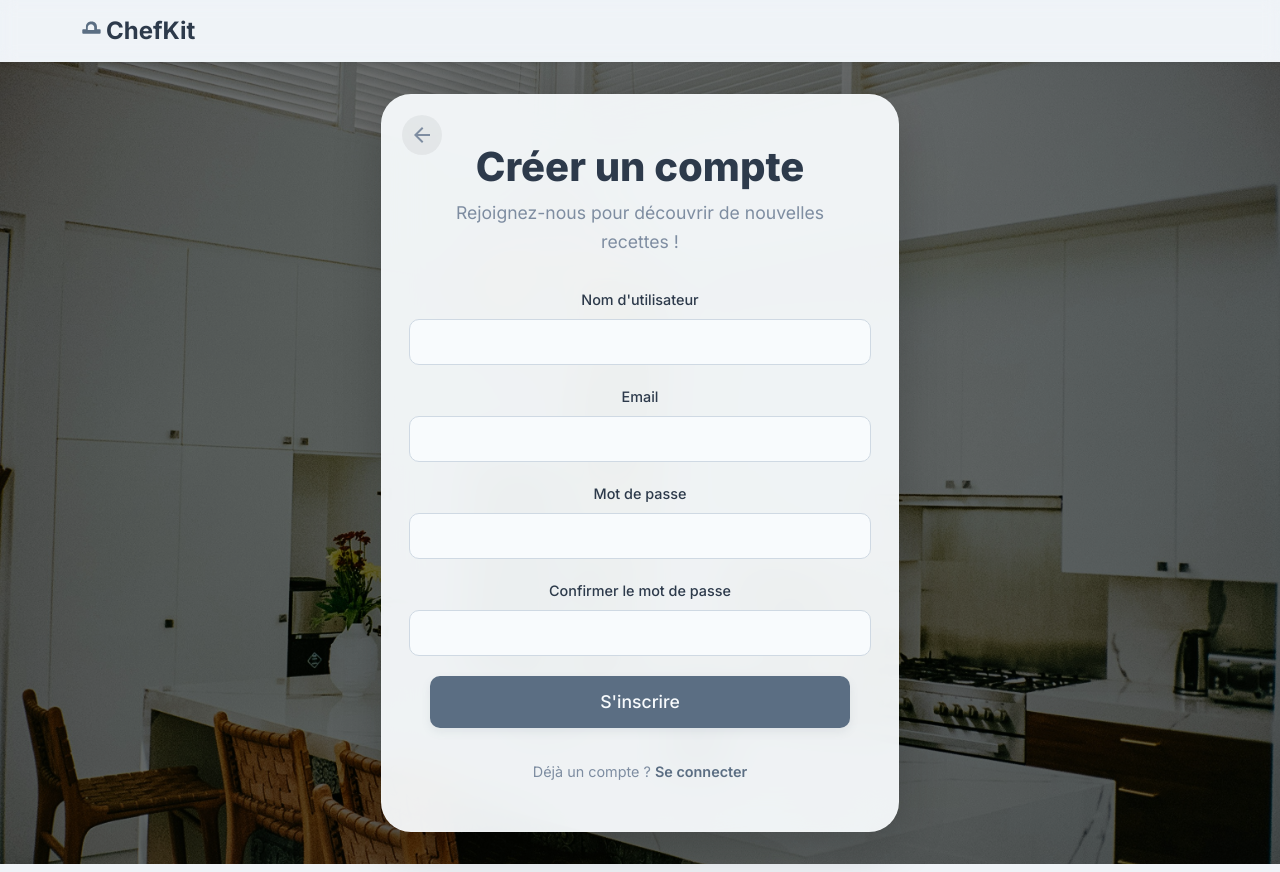
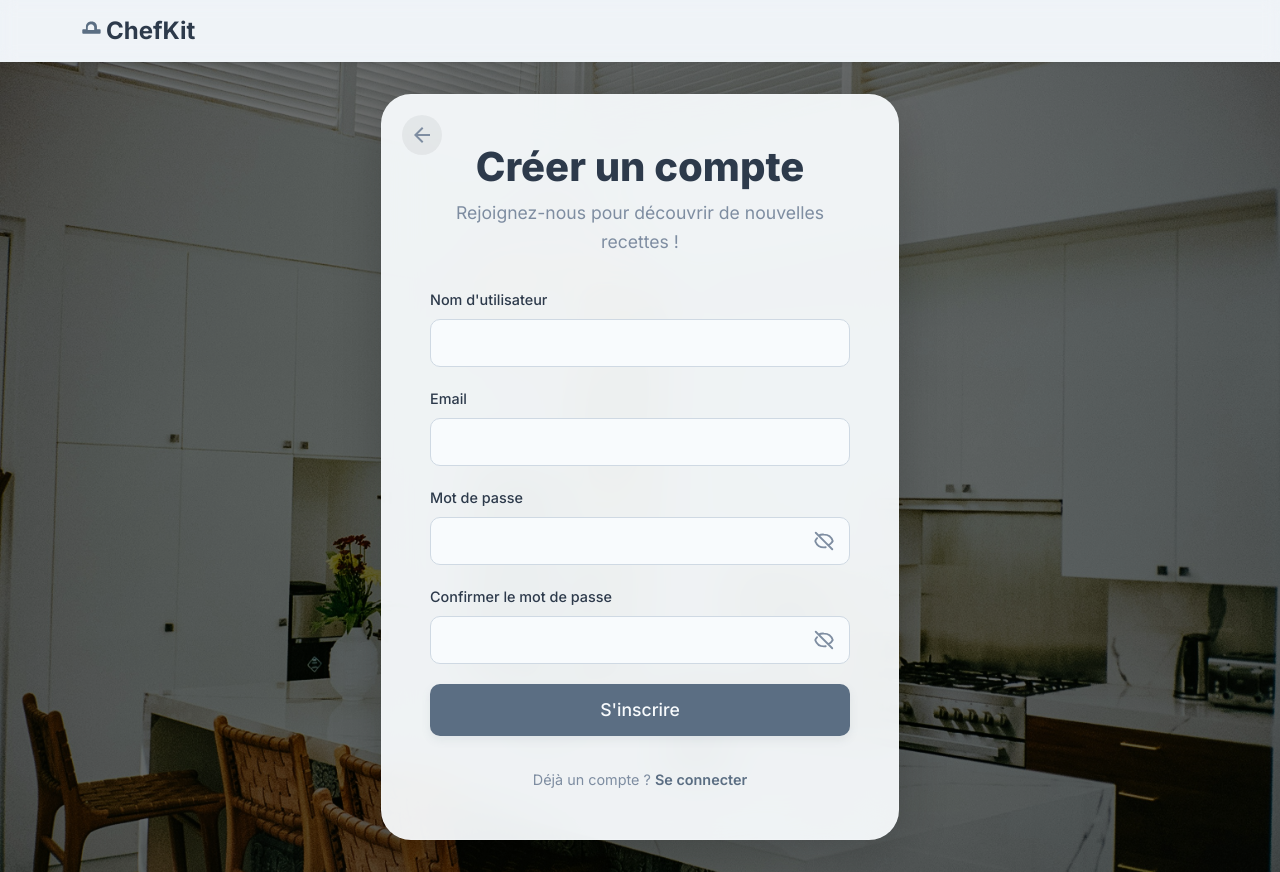
Before and after one commit to SebDors/ChefKit_front, an Angular app: page /register in a window 1280 px wide. Built offline with nearby package versions, Linux system fonts and the light colour scheme.

Commit message:
ajout de cache et visibilité password

```diff
--- a/src/app/login/login.component.html
+++ b/src/app/login/login.component.html
@@ -34,11 +34,40 @@
 
       <div class="form-group">
         <label for="password" class="form-label">Mot de passe</label>
-        <input type="password" id="password" formControlName="password" class="form-input" [class.is-invalid]="loginForm.get('password')?.invalid && loginForm.get('password')?.touched">
-        <div *ngIf="loginForm.get('password')?.invalid && (loginForm.get('password')?.dirty || loginForm.get('password')?.touched)" class="error-message">
-          <div *ngIf="loginForm.get('password')?.errors?.['required']">Le mot de passe est requis.</div>
-        </div>
-      </div>
+
+        <div class="password-wrapper">
+          <input
+            [type]="passwordVisible() ? 'text' : 'password'"
+            id="password"
+            formControlName="password"
+            class="form-input"
+            [class.is-invalid]="loginForm.get('password')?.invalid && loginForm.get('password')?.touched"
+          >
+
+          <button
+            type="button"
+            class="toggle-password-btn"
+            (click)="togglePasswordVisibility()"
+            aria-label="Afficher ou masquer le mot de passe"
+          >
+            <svg *ngIf="passwordVisible()" xmlns="http://www.w3.org/2000/svg" fill="none" viewBox="0 0 24 24" stroke="currentColor">
+              <path stroke-linecap="round" stroke-linejoin="round" stroke-width="2"
+                    d="M15 12a3 3 0 11-6 0 3 3 0 016 0z" />
+              <path stroke-linecap="round" stroke-linejoin="round" stroke-width="2"
+                    d="M2.458 12C3.732 7.943 7.523 5 12 5c4.477 0 8.268 2.943 9.542 7-1.274 4.057-5.065 7-9.542 7-4.477 0-8.268-2.943-9.542-7z" />
+            </svg>
+            <svg *ngIf="!passwordVisible()" xmlns="http://www.w3.org/2000/svg" fill="none" viewBox="0 0 24 24" stroke="currentColor">
+              <path stroke-linecap="round" stroke-linejoin="round" stroke-width="2"
+                    d="M13.875 18.825A10.05 10.05 0 0112 19c-4.477 0-8.268-2.943-9.542-7a9.956 9.956 0 012.01-3.033M6.12 6.12A9.969 9.969 0 0112 5c4.477 0 8.268 2.943 9.542 7a9.953 9.953 0 01-4.243 4.243M3 3l18 18" />
+            </svg>
+                  </button>
+                </div>
+
+                <div *ngIf="loginForm.get('password')?.invalid && (loginForm.get('password')?.dirty || loginForm.get('password')?.touched)" class="error-message">
+                  <div *ngIf="loginForm.get('password')?.errors?.['required']">Le mot de passe est requis.</div>
+                </div>
+              </div>
+
 
       <div *ngIf="errorMessage()" class="api-error-message">
         {{ errorMessage() }}
--- a/src/app/login/login.component.scss
+++ b/src/app/login/login.component.scss
@@ -6,7 +6,7 @@
   display: flex;
   align-items: center;
   justify-content: center;
-  min-height: calc(100vh - 70px); // Hauteur totale moins la hauteur du header
+  min-height: calc(100vh - 70px);
   padding: var(--spacing-lg) var(--spacing-md);
   background-image: url('/assets/images/hero-background.jpg');
   background-size: cover;
@@ -74,6 +74,7 @@
   font-weight: var(--chefkit-font-weight-medium);
   color: var(--chefkit-text-dark);
   margin-bottom: var(--spacing-xs);
+  align-self: flex-start;
 }
 
 .form-input {
@@ -86,6 +87,9 @@
   transition: all 0.2s ease-in-out;
   color: var(--chefkit-text-dark);
   font-family: var(--chefkit-font-family-sans);
+  box-sizing: border-box;
+  height: 48px;
+  line-height: 1.5;
 
   &::placeholder {
     color: var(--chefkit-text-muted);
@@ -109,6 +113,7 @@
   color: #d32f2f;
   padding-top: var(--spacing-xxs);
   font-weight: var(--chefkit-font-weight-medium);
+  align-self: flex-start;
 }
 
 .api-error-message {
@@ -123,6 +128,47 @@
   font-weight: var(--chefkit-font-weight-medium);
 }
 
+/* masquer le mot de passe */
+.password-wrapper {
+  position: relative;
+  width: 100%;
+  display: flex;
+  align-items: center;
+
+  .form-input {
+    flex-grow: 1;
+    padding-right: 45px;
+  }
+
+  .toggle-password-btn {
+    position: absolute;
+    top: 50%;
+    right: 10px;
+    transform: translateY(-50%);
+    background: none;
+    border: none;
+    cursor: pointer;
+    color: var(--chefkit-text-light);
+    display: flex;
+    align-items: center;
+    justify-content: center;
+    padding: 5px;
+    z-index: 3;
+
+
+    svg {
+      width: 22px;
+      height: 22px;
+      display: block;
+    }
+
+    &:hover {
+      color: var(--chefkit-text-dark);
+      transform: translateY(-50%) scale(1.1);
+    }
+  }
+}
+
 /* Bouton de soumission */
 .auth-form__submit-button {
   width: 100%;
@@ -132,7 +178,7 @@
   display: flex;
   align-items: center;
   justify-content: center;
-  min-height: 50px; // Hauteur fixe pour éviter le décalage lors du chargement
+  min-height: 50px;
 }
 
 /* Footer de la carte (lien vers l'inscription) */
--- a/src/app/login/login.component.ts
+++ b/src/app/login/login.component.ts
@@ -14,6 +14,7 @@ import { AuthService } from '../auth.service';
 export class LoginComponent {
   isLoading = signal(false);
   errorMessage = signal('');
+  passwordVisible = signal(false);
 
   loginForm = new FormGroup({
     // CHANGEMENT ICI : Utilise nomUtilisateur au lieu de email
@@ -25,6 +26,10 @@ export class LoginComponent {
     private authService: AuthService,
     private router: Router
   ) { }
+
+  togglePasswordVisibility() {
+    this.passwordVisible.set(!this.passwordVisible());
+  }
 
   onSubmit() {
     this.isLoading.set(true);
--- a/src/app/register/register.component.html
+++ b/src/app/register/register.component.html
@@ -40,18 +40,60 @@
         </div>
       </div>
 
+      <!-- Mot de passe -->
       <div class="form-group">
         <label for="password" class="form-label">Mot de passe</label>
-        <input type="password" id="password" formControlName="password" class="form-input" [class.is-invalid]="registerForm.get('password')?.invalid && registerForm.get('password')?.touched">
+        <div class="password-wrapper">
+          <input
+            [type]="passwordVisible() ? 'text' : 'password'"
+            id="password"
+            formControlName="password"
+            class="form-input"
+            [class.is-invalid]="registerForm.get('password')?.invalid && registerForm.get('password')?.touched">
+
+          <button type="button" class="toggle-password-btn" (click)="togglePasswordVisibility()" aria-label="Afficher/masquer le mot de passe">
+            <svg *ngIf="passwordVisible()" xmlns="http://www.w3.org/2000/svg" fill="none" viewBox="0 0 24 24" stroke="currentColor">
+              <path stroke-linecap="round" stroke-linejoin="round" stroke-width="2"
+                    d="M15 12a3 3 0 11-6 0 3 3 0 016 0z" />
+              <path stroke-linecap="round" stroke-linejoin="round" stroke-width="2"
+                    d="M2.458 12C3.732 7.943 7.523 5 12 5c4.477 0 8.268 2.943 9.542 7-1.274 4.057-5.065 7-9.542 7-4.477 0-8.268-2.943-9.542-7z" />
+            </svg>
+            <svg *ngIf="!passwordVisible()" xmlns="http://www.w3.org/2000/svg" fill="none" viewBox="0 0 24 24" stroke="currentColor">
+              <path stroke-linecap="round" stroke-linejoin="round" stroke-width="2"
+                    d="M13.875 18.825A10.05 10.05 0 0112 19c-4.477 0-8.268-2.943-9.542-7a9.956 9.956 0 012.01-3.033M6.12 6.12A9.969 9.969 0 0112 5c4.477 0 8.268 2.943 9.542 7a9.953 9.953 0 01-4.243 4.243M3 3l18 18" />
+            </svg>
+          </button>
+        </div>
         <div *ngIf="registerForm.get('password')?.invalid && (registerForm.get('password')?.dirty || registerForm.get('password')?.touched)" class="error-message">
           <div *ngIf="registerForm.get('password')?.errors?.['required']">Le mot de passe est requis.</div>
           <div *ngIf="registerForm.get('password')?.errors?.['minlength']">Doit contenir au moins 6 caractères.</div>
         </div>
       </div>
 
+      <!-- Confirmer le mot de passe -->
       <div class="form-group">
         <label for="confirmPassword" class="form-label">Confirmer le mot de passe</label>
-        <input type="password" id="confirmPassword" formControlName="confirmPassword" class="form-input" [class.is-invalid]="registerForm.get('confirmPassword')?.invalid && registerForm.get('confirmPassword')?.touched">
+        <div class="password-wrapper">
+          <input
+            [type]="confirmPasswordVisible() ? 'text' : 'password'"
+            id="confirmPassword"
+            formControlName="confirmPassword"
+            class="form-input"
+            [class.is-invalid]="registerForm.get('confirmPassword')?.invalid && registerForm.get('confirmPassword')?.touched">
+
+          <button type="button" class="toggle-password-btn" (click)="toggleConfirmPasswordVisibility()" aria-label="Afficher/masquer la confirmation">
+            <svg *ngIf="confirmPasswordVisible()" xmlns="http://www.w3.org/2000/svg" fill="none" viewBox="0 0 24 24" stroke="currentColor">
+              <path stroke-linecap="round" stroke-linejoin="round" stroke-width="2"
+                    d="M15 12a3 3 0 11-6 0 3 3 0 016 0z" />
+              <path stroke-linecap="round" stroke-linejoin="round" stroke-width="2"
+                    d="M2.458 12C3.732 7.943 7.523 5 12 5c4.477 0 8.268 2.943 9.542 7-1.274 4.057-5.065 7-9.542 7-4.477 0-8.268-2.943-9.542-7z" />
+            </svg>
+            <svg *ngIf="!confirmPasswordVisible()" xmlns="http://www.w3.org/2000/svg" fill="none" viewBox="0 0 24 24" stroke="currentColor">
+              <path stroke-linecap="round" stroke-linejoin="round" stroke-width="2"
+                    d="M13.875 18.825A10.05 10.05 0 0112 19c-4.477 0-8.268-2.943-9.542-7a9.956 9.956 0 012.01-3.033M6.12 6.12A9.969 9.969 0 0112 5c4.477 0 8.268 2.943 9.542 7a9.953 9.953 0 01-4.243 4.243M3 3l18 18" />
+            </svg>
+          </button>
+        </div>
         <div *ngIf="registerForm.get('confirmPassword')?.invalid && (registerForm.get('confirmPassword')?.dirty || registerForm.get('confirmPassword')?.touched)" class="error-message">
           <div *ngIf="registerForm.get('confirmPassword')?.errors?.['required']">La confirmation est requise.</div>
           <div *ngIf="registerForm.get('confirmPassword')?.errors?.['passwordMismatch']">Les mots de passe ne correspondent pas.</div>
--- a/src/app/register/register.component.ts
+++ b/src/app/register/register.component.ts
@@ -18,6 +18,8 @@ import { AuthService } from '../auth.service';
 export class RegisterComponent {
   isLoading = signal(false);
   errorMessage = signal('');
+  passwordVisible = signal(false);
+  confirmPasswordVisible = signal(false);
 
   registerForm = new FormGroup({
     nomUtilisateur: new FormControl('', [Validators.required, Validators.minLength(3)]),
@@ -45,6 +47,14 @@ export class RegisterComponent {
     const password = this.registerForm.get('password')?.value;
     const confirmPassword = control.value;
     return password === confirmPassword ? null : { 'passwordMismatch': true };
+  }
+
+  togglePasswordVisibility() {
+    this.passwordVisible.set(!this.passwordVisible());
+  }
+
+  toggleConfirmPasswordVisibility() {
+    this.confirmPasswordVisible.set(!this.confirmPasswordVisible());
   }
 
   onSubmit() {
```
